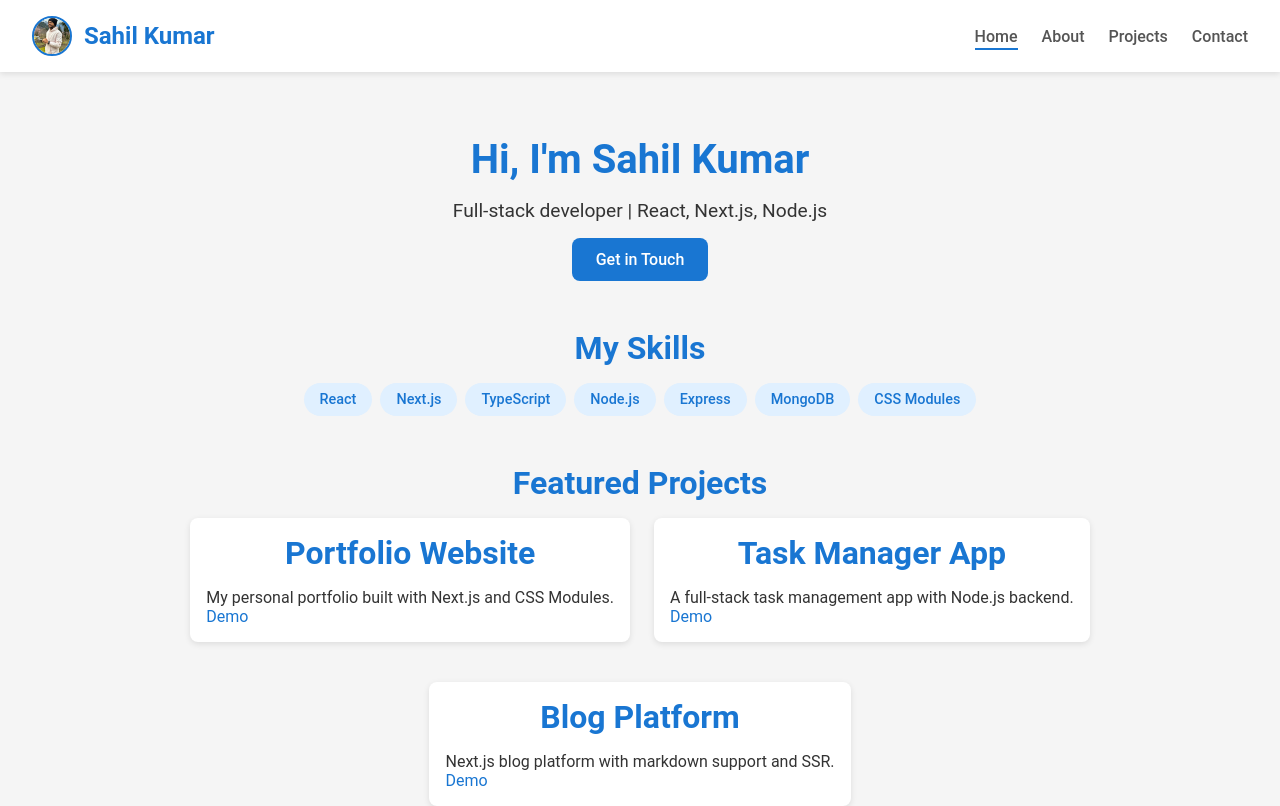
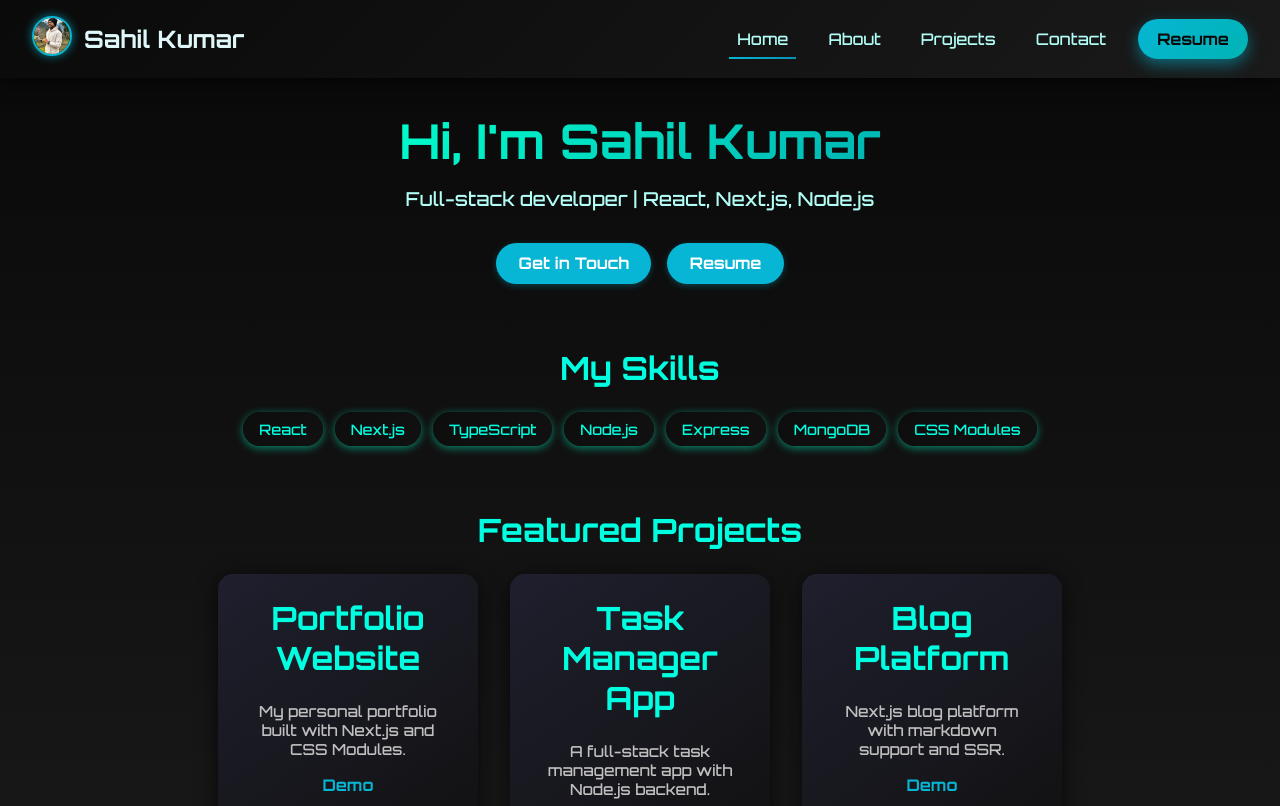
Before and after one commit to tekken78/portfolio, a Next.js app: page / in a window 1280 px wide. Shown: the top 806 px of the page. Built offline with nearby package versions, Linux system fonts and the light colour scheme.

Commit message:
Updates design and added resume

```diff
--- a/app/globals.css
+++ b/app/globals.css
@@ -1,4 +1,4 @@
-/* Reset some default browser styles */
+/* --- Reset & Base Styles --- */
 * {
   margin: 0;
   padding: 0;
@@ -7,70 +7,90 @@
 
 html, body {
   height: 100%;
-  font-family: 'Roboto', sans-serif;
-  background-color: #f5f5f5;
-  color: #333;
+  font-family: 'Orbitron', sans-serif; /* Robotic font */
+  background: linear-gradient(180deg, #0a0a0a 0%, #111111 100%);
+  color: #f0f0f0;
 }
 
-/* Full-height flex layout for sticky footer */
+/* Root layout container */
 .page-container {
   display: flex;
   flex-direction: column;
   min-height: 100vh;
+  background: linear-gradient(180deg, #0a0a0a 0%, #1a1a1a 100%);
 }
 
+/* Main content */
 .content {
-  flex: 1; /* Main content takes remaining space */
-  padding: 2rem;
-  max-width: 1200px;
+  flex: 1;
   width: 100%;
-  margin: 0 auto;
 }
 
-/* Material-inspired link styles */
+
+/* --- Links --- */
 a {
-  color: #1976d2;
+  color: #06b6d4; /* teal */
   text-decoration: none;
   transition: color 0.2s;
 }
 
 a:hover {
-  color: #0d47a1;
+  color: #0891b2;
 }
 
-/* Headings */
+/* --- Headings --- */
 h1, h2, h3, h4, h5, h6 {
-  color: #212121;
+  color: #f0f0f0;
 }
 
-/* Buttons (optional for material feel) */
-button {
-  font-family: 'Roboto', sans-serif;
-  background-color: #1976d2;
-  color: white;
+/* --- Buttons --- */
+button, .ctaButton, .resumeCTA {
+  font-family: 'Orbitron', sans-serif;
   border: none;
-  padding: 0.6rem 1.2rem;
-  border-radius: 4px;
+  border-radius: 9999px;
+  padding: 0.7rem 1.5rem;
+  font-weight: 600;
   cursor: pointer;
-  transition: background-color 0.2s, transform 0.2s;
+  transition: all 0.3s ease;
 }
 
-button:hover {
-  background-color: #0d47a1;
-  transform: translateY(-2px);
+.ctaButton {
+  background: linear-gradient(135deg, #06b6d4, #0891b2);
+  color: #fff;
 }
 
-/* Footer */
+.ctaButton:hover {
+  background: linear-gradient(135deg, #0891b2, #0e7490);
+  transform: translateY(-2px);
+  box-shadow: 0 6px 15px rgba(6, 182, 212, 0.5);
+}
+
+/* --- Footer --- */
 footer {
-  background-color: #333;
-  color: white;
+  background-color: #111;
+  color: #f0f0f0;
   text-align: center;
   padding: 1rem 2rem;
   font-size: 0.9rem;
-  box-shadow: 0 -2px 6px rgba(0, 0, 0, 0.1);
+  box-shadow: 0 -2px 6px rgba(0,0,0,0.5);
 }
 
+/* --- Inputs & Textareas --- */
 input:focus, textarea:focus {
-  border-color: #1976d2;
-  box-shadow: 0 0 5px rgba(25, 118, 210, 0.5);
+  border-color: #06b6d4;
+  box-shadow: 0 0 5px rgba(6,182,212,0.5);
 }
+
+/* --- Scrollbar Styling --- */
+.content::-webkit-scrollbar {
+  width: 8px;
+}
+
+.content::-webkit-scrollbar-track {
+  background: #111;
+}
+
+.content::-webkit-scrollbar-thumb {
+  background: #06b6d4;
+  border-radius: 4px;
+}
--- a/app/page.tsx
+++ b/app/page.tsx
@@ -3,28 +3,30 @@ import styles from '../styles/Home.module.css';
 
 export default function Home() {
   return (
-    <>
     <main className={styles.main}>
+      <div className={styles.innerContainer}>
       {/* Hero Section */}
       <section className={styles.hero}>
   <h1>Hi, I'm Sahil Kumar</h1>
   <p>Full-stack developer | React, Next.js, Node.js</p>
+  <div className={styles.ctaButtons}>
     <a href="/contact" className={styles.ctaButton}>
       Get in Touch
     </a>
+    <a href="/resume.pdf" className={styles.resumeCTA} target="_blank" rel="noopener noreferrer">
+      Resume
+    </a>
+  </div>
 </section>
+
 
       {/* Skills Section */}
       <section className={styles.skills}>
         <h2>My Skills</h2>
         <div className={styles.skillBadges}>
-            <span>React</span>
-            <span>Next.js</span>
-            <span>TypeScript</span>
-            <span>Node.js</span>
-            <span>Express</span>
-            <span>MongoDB</span>
-            <span>CSS Modules</span>
+          {['React', 'Next.js', 'TypeScript', 'Node.js', 'Express', 'MongoDB', 'CSS Modules'].map(skill => (
+            <span key={skill}>{skill}</span>
+          ))}
         </div>
       </section>
 
@@ -49,7 +51,7 @@ export default function Home() {
           />
         </div>
       </section>
+      </div>
     </main>
-    </>
   );
 }
--- a/components/Navbar.tsx
+++ b/components/Navbar.tsx
@@ -16,6 +16,7 @@ export default function Navbar() {
     { name: 'About', path: '/about' },
     { name: 'Projects', path: '/projects' },
     { name: 'Contact', path: '/contact' },
+    { name: 'Resume', path: '/resume.pdf', external: true }, // ✅ Resume added
   ];
 
   return (
@@ -36,16 +37,27 @@ export default function Navbar() {
       {/* Desktop Links */}
 <ul className={styles.navLinks}>
   {navLinks.map((link) => (
-          <li key={link.path}>
+    <li key={link.name}>
+      {link.external ? (
+        <a
+          href={link.path}
+          download
+          className={styles.resumeButton}      // <-- class applied here
+        >
+          Resume
+        </a>
+      ) : (
         <Link
           href={link.path}
-              className={pathname === link.path ? styles.active : ''}
+          className={`${styles.navLink ?? ''} ${pathname === link.path ? styles.active : ''}`}
         >
           {link.name}
         </Link>
+      )}
     </li>
   ))}
 </ul>
+
 
       {/* Hamburger Button */}
       <button
@@ -63,7 +75,17 @@ export default function Navbar() {
       {mobileOpen && (
         <ul className={styles.mobileMenu}>
           {navLinks.map((link) => (
-            <li key={link.path}>
+            <li key={link.name}>
+              {link.external ? (
+                <a
+                  href={link.path}
+                  download
+                  className={styles.active}
+                  onClick={() => setMobileOpen(false)}
+                >
+                  {link.name}
+                </a>
+              ) : (
                 <Link
                   href={link.path}
                   className={pathname === link.path ? styles.active : ''}
@@ -71,6 +93,7 @@ export default function Navbar() {
                 >
                   {link.name}
                 </Link>
+              )}
             </li>
           ))}
         </ul>
--- a/styles/Card.module.css
+++ b/styles/Card.module.css
@@ -1,7 +1,41 @@
 .card {
-  background-color: white;
-  padding: 1rem;
-  border-radius: 0.5rem;
-  box-shadow: 0 2px 6px rgba(0,0,0,0.1);
+  background: linear-gradient(145deg, #1f1f2e, #111); /* dark gradient */
+  padding: 1.5rem 2rem;
+  border-radius: 15px;
+  box-shadow: 0 4px 20px rgba(0, 0, 0, 0.7);
+  text-align: center;
+  transition: all 0.3s ease;
+  width: 260px;
+  color: #f0f0f0; /* light text */
+}
+
+.card:hover {
+  transform: translateY(-5px);
+  box-shadow: 0 8px 25px rgba(6, 182, 212, 0.8); /* teal glow */
+}
+
+.card h3 {
+  font-size: 1.3rem;
+  color: #ffffff;
+  margin-bottom: 0.5rem;
+}
+
+.card p {
+  color: #c0c0c0;
   margin-bottom: 1rem;
+  font-size: 0.95rem;
 }
+
+/* Card links */
+.card a {
+  color: #06b6d4; /* teal shade */
+  font-weight: 600;
+  text-decoration: none;
+  transition: all 0.3s ease;
+}
+
+.card a:hover {
+  color: #14b8a6; /* brighter teal on hover */
+  text-decoration: underline;
+  text-shadow: 0 0 8px #14b8a6; /* subtle teal glow */
+}
--- a/styles/Home.module.css
+++ b/styles/Home.module.css
@@ -1,74 +1,189 @@
+/* --- Global Page Styling --- */
+@import url('https://fonts.googleapis.com/css2?family=Orbitron:wght@500;700&family=Roboto+Mono:wght@400;500&display=swap');
+
 .main {
-  padding: 2rem;
-  min-height: calc(100vh - 120px);
-  display: flex;
-  flex-direction: column;
-  gap: 3rem;
-}
-
-/* Hero Section */
-.hero {
+  width: 100%;
+  background: linear-gradient(180deg, #0a0a0a 0%, #1a1a1a 100%);
   display: flex;
   flex-direction: column;
   align-items: center;
+  padding: 2rem 0;
+}
+
+/* Inner container to align with navbar */
+.innerContainer {
+  max-width: 1200px;
+  width: 100%;
+  padding: 0 1.5rem; /* responsive padding */
+  display: flex;
+  flex-direction: column;
+  align-items: center;
+}
+
+
+
+/* --- Hero Section --- */
+.hero {
   text-align: center;
-  gap: 1rem;
+  margin-bottom: 4rem;
 }
+
 .hero h1 {
-  font-size: 2.5rem;
-  color: #1976d2;
+  font-size: 3rem;
+  font-weight: 700;
+  margin-bottom: 1rem;
+  font-family: 'Orbitron', sans-serif;
+  background: linear-gradient(135deg, #00ffcc, #00b3b3);
+  -webkit-background-clip: text;
+  -webkit-text-fill-color: transparent;
 }
+
 .hero p {
   font-size: 1.2rem;
-  color: #333;
-}
-.ctaButton {
-  padding: 0.75rem 1.5rem;
-  background-color: #1976d2;
-  color: #fff;
-  border-radius: 8px;
-  text-decoration: none;
-  font-weight: 500;
-  transition: background-color 0.2s ease;
-}
-.ctaButton:hover {
-  background-color: #155a9c;
+  color: #b2fef7;
 }
 
-/* Skills Section */
-.skills {
+.ctaButtons {
+  display: flex;
+  gap: 1rem;
+  margin-top: 2rem;
+  justify-content: center;
+}
+
+/* CTA Buttons */
+.ctaButton,
+.resumeCTA {
+  padding: 0.65rem 1.4rem;
+  border-radius: 9999px;
+  font-weight: 600;
+  text-decoration: none;
+  color: #ffffff; /* always white */
+  background: #06b6d4; /* flat teal */
+  box-shadow: 0 2px 6px rgba(6, 182, 212, 0.3);
+  transition: background 0.3s ease, transform 0.2s ease, box-shadow 0.2s ease;
+  display: inline-block;
   text-align: center;
 }
+
+/* Hover effect */
+.ctaButton:hover,
+.resumeCTA:hover {
+  background: #0bc5c5; /* lighter teal for readability */
+  transform: translateY(-1px);
+  box-shadow: 0 4px 8px rgba(6, 182, 212, 0.4);
+  color: #ffffff; /* force text to stay white */
+  text-shadow: 0 1px 2px rgba(0,0,0,0.2); /* subtle shadow for contrast */
+}
+
+/* --- Skills Section --- */
+.skills {
+  margin-bottom: 4rem;
+  text-align: center;
+}
+
 .skills h2 {
   font-size: 2rem;
-  margin-bottom: 1rem;
-  color: #1976d2;
+  margin-bottom: 1.5rem;
+  font-family: 'Orbitron', sans-serif;
+  color: #00ffe0;
 }
+
 .skillBadges {
   display: flex;
   flex-wrap: wrap;
   justify-content: center;
-  gap: 0.5rem;
+  gap: 0.75rem;
 }
+
 .skillBadges span {
-  background-color: #e0f0ff;
-  color: #1976d2;
+  background: linear-gradient(135deg, #0d0d0d, #111111);
   padding: 0.5rem 1rem;
-  border-radius: 20px;
+  border-radius: 9999px;
   font-weight: 500;
   font-size: 0.9rem;
+  color: #00ffe0;
+  box-shadow: 0 2px 8px rgba(0,255,204,0.5);
 }
 
-/* Projects Section */
+/* --- Projects Section --- */
+.projects {
+  margin-bottom: 4rem;
+  text-align: center;
+}
+
 .projects h2 {
   font-size: 2rem;
-  margin-bottom: 1rem;
-  text-align: center;
-  color: #1976d2;
+  margin-bottom: 1.5rem;
+  font-family: 'Orbitron', sans-serif;
+  color: #00ffe0;
 }
+
+/* Project Cards Container */
 .projectCards {
   display: flex;
   flex-wrap: wrap;
   justify-content: center;
-  gap: 1.5rem;
+  gap: 2rem;
 }
+
+/* Individual Card Styling */
+.card {
+  background: linear-gradient(145deg, #111111, #0d0d0d);
+  padding: 1.5rem 2rem;
+  border-radius: 15px;
+  box-shadow: 0 4px 20px rgba(0, 255, 204, 0.5);
+  text-align: center;
+  transition: all 0.3s ease;
+  width: 260px;
+  color: #e0f7fa;
+  font-family: 'Roboto Mono', monospace;
+}
+
+.card:hover {
+  transform: translateY(-5px);
+  box-shadow: 0 8px 25px rgba(0, 255, 204, 0.8);
+}
+
+.card h3 {
+  font-size: 1.3rem;
+  color: #00ffe0;
+  margin-bottom: 0.5rem;
+  font-family: 'Orbitron', sans-serif;
+}
+
+.card p {
+  color: #b2fef7;
+  margin-bottom: 1rem;
+  font-size: 0.95rem;
+}
+
+.card a {
+  color: #00d1b2;
+  font-weight: 600;
+  text-decoration: none;
+  transition: color 0.3s ease;
+}
+
+.card a:hover {
+  color: #00ffe0;
+  text-decoration: underline;
+}
+
+/* --- Responsive Styling --- */
+@media (max-width: 768px) {
+  .hero h1 {
+    font-size: 2.2rem;
+  }
+  .hero p {
+    font-size: 1rem;
+  }
+  .projectCards {
+    gap: 1.2rem;
+  }
+  .card {
+    width: 100%;
+  }
+  .ctaButtons {
+    flex-direction: column;
+  }
+}
--- a/styles/Navbar.module.css
+++ b/styles/Navbar.module.css
@@ -1,54 +1,59 @@
-/* Base navbar */
+/* --- Navbar Container --- */
 .navbar {
   display: flex;
   justify-content: space-between;
   align-items: center;
   padding: 1rem 2rem;
-  background-color: #fff;
-  box-shadow: 0 2px 6px rgba(0,0,0,0.1);
+  background: linear-gradient(135deg, #0a0a0a, #1a1a1a);
+  box-shadow: 0 4px 20px rgba(0, 0, 0, 0.7);
   position: sticky;
   top: 0;
   z-index: 100;
+  font-family: 'Orbitron', sans-serif; /* Robotic font */
 }
 
-/* Logo */
+/* --- Logo --- */
 .logoLink {
   display: flex;
   align-items: center;
   gap: 0.75rem;
   text-decoration: none;
+  color: #e0f7fa; /* teal-ish */
+  font-size: 1.5rem;
+  font-weight: 700;
 }
-.avatarWrapper {
+.avatar {
+  width: 40px;
+  height: 40px;
+  border-radius: 50%;
+  border: 2px solid #06b6d4;
+  object-fit: cover;
+  box-shadow: 0 0 10px rgba(6, 182, 212, 0.7);
+}
+
+/* --- Nav Links --- */
+.navLinks {
+  display: flex;
+  gap: 1.5rem;
+  align-items: center;
+}
+.navLinks li {
   display: flex;
   align-items: center;
-}
-.avatar {
-  border-radius: 50%;
-  border: 2px solid #1976d2;
-  width: 40px;
   height: 40px;
-  object-fit: cover;
-}
-.logoLink span {
-  font-size: 1.5rem;
-  font-weight: 600;
-  color: #1976d2;
-  line-height: 1;
-}
-
-/* Desktop Links */
-.navLinks {
-  list-style: none;
-  display: flex;
-  gap: 1.5rem;
 }
 .navLinks a {
+  display: inline-flex;
+  align-items: center;
+  justify-content: center;
+  height: 100%;
+  padding: 0 0.5rem;
+  line-height: 1;
+  text-decoration: none;
+  color: #b2fef7;
+  font-weight: 500;
   position: relative;
-  text-decoration: none;
-  color: #555;
-  font-weight: 500;
-  padding-bottom: 4px;
-  transition: color 0.2s;
+  transition: all 0.3s ease;
 }
 .navLinks a::after {
   content: '';
@@ -57,7 +62,7 @@
   bottom: 0;
   width: 0;
   height: 2px;
-  background-color: #1976d2;
+  background: linear-gradient(90deg, #06b6d4, #0891b2);
   transition: width 0.3s ease, left 0.3s ease;
 }
 .navLinks a:hover::after,
@@ -66,10 +71,37 @@
   left: 0;
 }
 .navLinks a:hover {
-  color: #1976d2;
+  color: #00ffe0;
+  text-shadow: 0 0 6px rgba(0, 255, 204, 0.6);
 }
 
-/* Hamburger Button */
+/* --- Resume Button --- */
+.navLinks .resumeButton {
+  display: inline-flex;
+  align-items: center;
+  justify-content: center;
+  height: 100%;
+  padding: 0 1.2rem;
+  min-width: 90px;
+  border-radius: 9999px;
+  background: linear-gradient(135deg, #06b6d4, #00b3b3);
+  color: #0a0a0a !important;
+  font-weight: 600;
+  text-decoration: none !important;
+  box-shadow: 0 6px 15px rgba(6, 182, 212, 0.5);
+  transition: all 0.3s ease;
+  font-family: 'Orbitron', sans-serif;
+}
+.navLinks .resumeButton:hover {
+  background: linear-gradient(135deg, #00b3b3, #008080);
+  transform: translateY(-2px);
+  box-shadow: 0 8px 20px rgba(6, 182, 212, 0.7);
+}
+.navLinks a.resumeButton::after {
+  display: none;
+}
+
+/* --- Hamburger Menu (Mobile) --- */
 .mobileMenuButton {
   display: none;
   background: none;
@@ -79,15 +111,10 @@
 .hamburgerIcon {
   width: 24px;
   height: 24px;
-  color: #1976d2;
+  color: #e0f7fa;
 }
 
-/* Mobile Menu */
-.mobileMenu {
-  display: none;
-}
-
-/* Responsive for small screens */
+/* --- Mobile Menu --- */
 @media (max-width: 768px) {
   .navLinks {
     display: none;
@@ -100,21 +127,26 @@
     flex-direction: column;
     gap: 1rem;
     position: absolute;
-    top: 70px; /* below navbar */
+    top: 70px;
     right: 1rem;
-    background-color: #fff;
+    background: linear-gradient(135deg, #111, #222);
     padding: 1rem 2rem;
     border-radius: 10px;
-    box-shadow: 0 4px 15px rgba(0,0,0,0.2);
+    box-shadow: 0 6px 25px rgba(0,0,0,0.7);
   }
   .mobileMenu a {
-    color: #555;
+    display: block;
+    color: #b2fef7;
     font-weight: 500;
     text-decoration: none;
   }
   .mobileMenu a.active {
-    color: #1976d2;
-    border-bottom: 2px solid #1976d2;
+    color: #00ffe0;
+    border-bottom: 2px solid #06b6d4;
     padding-bottom: 2px;
   }
+  .mobileMenu .resumeButton {
+    width: 100%;
+    text-align: center;
+  }
 }
```
Also changed, not shown: 1 other file (tests, documents, lock files or other folders). Lines whose indentation alone changed are shown as unchanged.
